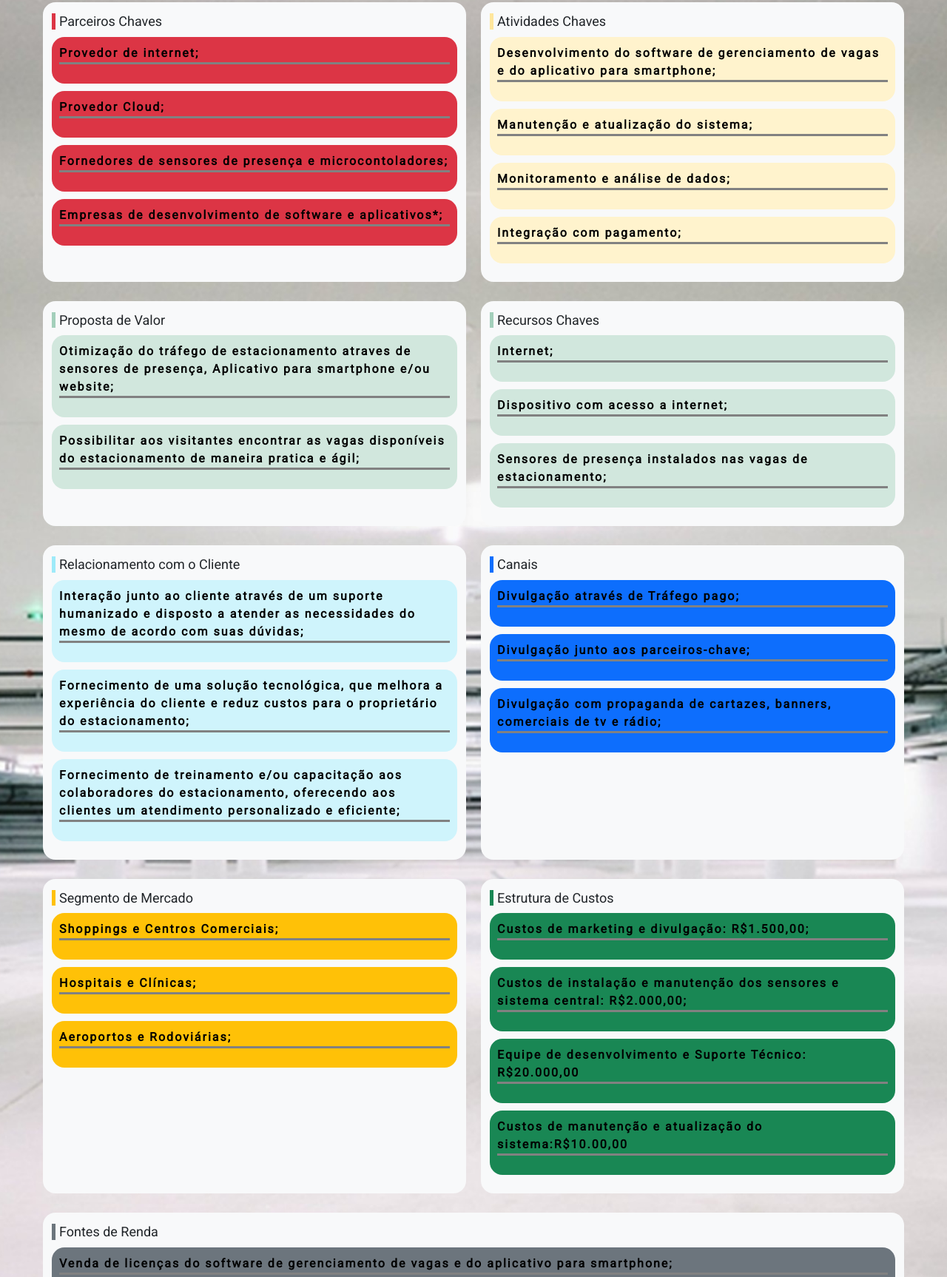
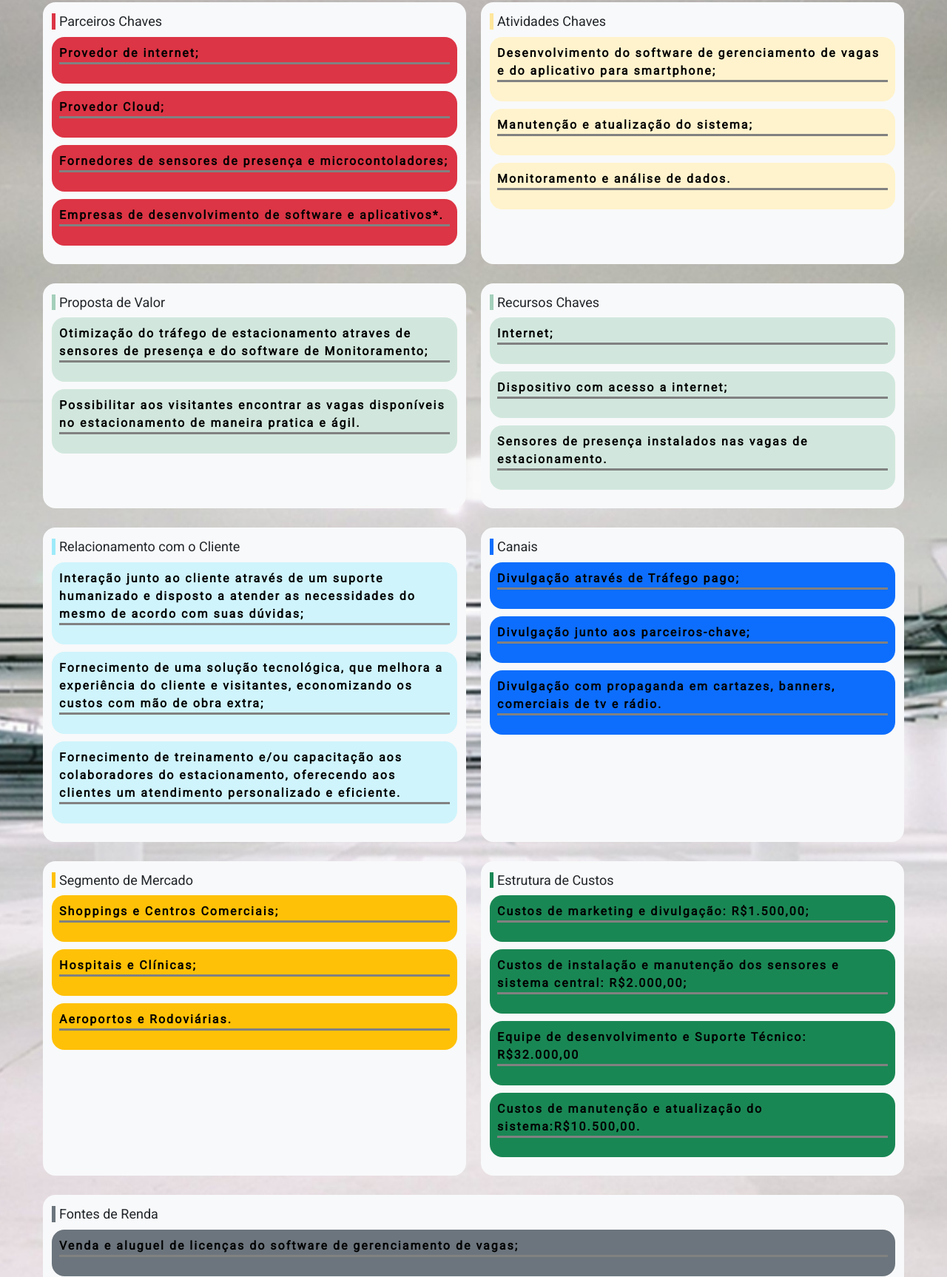
Before and after one commit to MamayCarvalho/siteTeamStark, a website: page canvas.html in a window 1280 px wide. Shown: the part 137-1863 px from the top of the page at 74% size. Drawn offline with nearby package versions, Linux system fonts and the light colour scheme.

Commit message:
#ajustes canvas

```diff
--- a/canvas.html
+++ b/canvas.html
@@ -187,7 +187,7 @@
 
         </div>
         <div class="conteinerPaceitosCaves bg-danger">
-          <p>Empresas de desenvolvimento de software e aplicativos*;</p>
+          <p>Empresas de desenvolvimento de software e aplicativos*.</p>
 
         </div>
       </section>
@@ -202,22 +202,18 @@
 
         </div>
         <div class="conteinerAtividadesChaves bg-warning-subtle">
-          <p>Monitoramento e análise de dados;</p>
-
-        </div>
-        <div class="conteinerAtividadesChaves bg-warning-subtle">
-          <p>Integração com pagamento;</p>
+          <p>Monitoramento e análise de dados.</p>
 
         </div>
       </section>
       <section class="propostadeValor mt-3">
         <h3 class="border-success-subtle">Proposta de Valor</h3>
         <div class="conteinerPropostadeValor bg-success-subtle">
-          <p>Otimização do tráfego de estacionamento atraves de sensores de presença, Aplicativo para smartphone e/ou website;</p>
+          <p>Otimização do tráfego de estacionamento atraves de sensores de presença e do software de Monitoramento;</p>
 
         </div>
         <div class="conteinerPropostadeValor bg-success-subtle">
-          <p>Possibilitar aos visitantes encontrar as vagas disponíveis do estacionamento de maneira pratica e ágil;</p>
+          <p>Possibilitar aos visitantes encontrar as vagas disponíveis no estacionamento de maneira pratica e ágil.</p>
 
         </div>
       </section>
@@ -232,7 +228,7 @@
 
         </div>
         <div class="conteinerRecursosChaves bg-success-subtle">
-          <p>Sensores de presença instalados nas vagas de estacionamento;</p>
+          <p>Sensores de presença instalados nas vagas de estacionamento.</p>
 
         </div>
       </section>
@@ -243,11 +239,11 @@
 
         </div>
         <div class="conteinerRelacionamentoCliente bg-info-subtle">
-          <p>Fornecimento de uma solução tecnológica, que melhora a experiência do cliente e reduz custos para o proprietário do estacionamento;</p>
+          <p>Fornecimento de uma solução tecnológica, que melhora a experiência do cliente e visitantes, economizando os custos com mão de obra extra;</p>
 
         </div>
         <div class="conteinerRelacionamentoCliente bg-info-subtle">
-          <p>Fornecimento de treinamento e/ou capacitação aos colaboradores do estacionamento, oferecendo aos clientes um atendimento personalizado e eficiente;</p>
+          <p>Fornecimento de treinamento e/ou capacitação aos colaboradores do estacionamento, oferecendo aos clientes um atendimento personalizado e eficiente.</p>
 
         </div>
       </section>
@@ -262,7 +258,7 @@
 
         </div>
         <div class="conteinerCanais bg-primary">
-          <p>Divulgação com propaganda de cartazes, banners, comerciais de tv e rádio;</p>
+          <p>Divulgação com propaganda em cartazes, banners, comerciais de tv e rádio.</p>
 
         </div>
       </section>
@@ -277,7 +273,7 @@
 
         </div>
         <div class="conteinerSegmentoMercado bg-warning">
-          <p>Aeroportos e Rodoviárias;</p>
+          <p>Aeroportos e Rodoviárias.</p>
 
         </div>
       </section>
@@ -292,22 +288,18 @@
 
         </div>
         <div class="conteinerEstruturaCustos bg-success">
-          <p>Equipe de desenvolvimento e Suporte Técnico: R$20.000,00</p>
+          <p>Equipe de desenvolvimento e Suporte Técnico: R$32.000,00</p>
 
         </div>
         <div class="conteinerEstruturaCustos bg-success">
-          <p>Custos de manutenção e atualização do sistema:R$10.00,00</p>
+          <p>Custos de manutenção e atualização do sistema:R$10.500,00.</p>
 
         </div>
       </section>
       <section class="fontesRenda mt-3">
         <h3 class="border-secondary">Fontes de Renda</h3>
         <div class="conteinerFontesRenda bg-secondary">
-          <p>Venda de licenças do software de gerenciamento de vagas e do aplicativo para smartphone;</p>
-
-        </div>
-        <div class="conteinerFontesRenda bg-secondary">
-          <p>Receita gerada a partir do estacionamento pago pelos visitantes;</p>
+          <p>Venda e aluguel de licenças do software de gerenciamento de vagas;</p>
 
         </div>
         <div class="conteinerFontesRenda bg-secondary">
```
